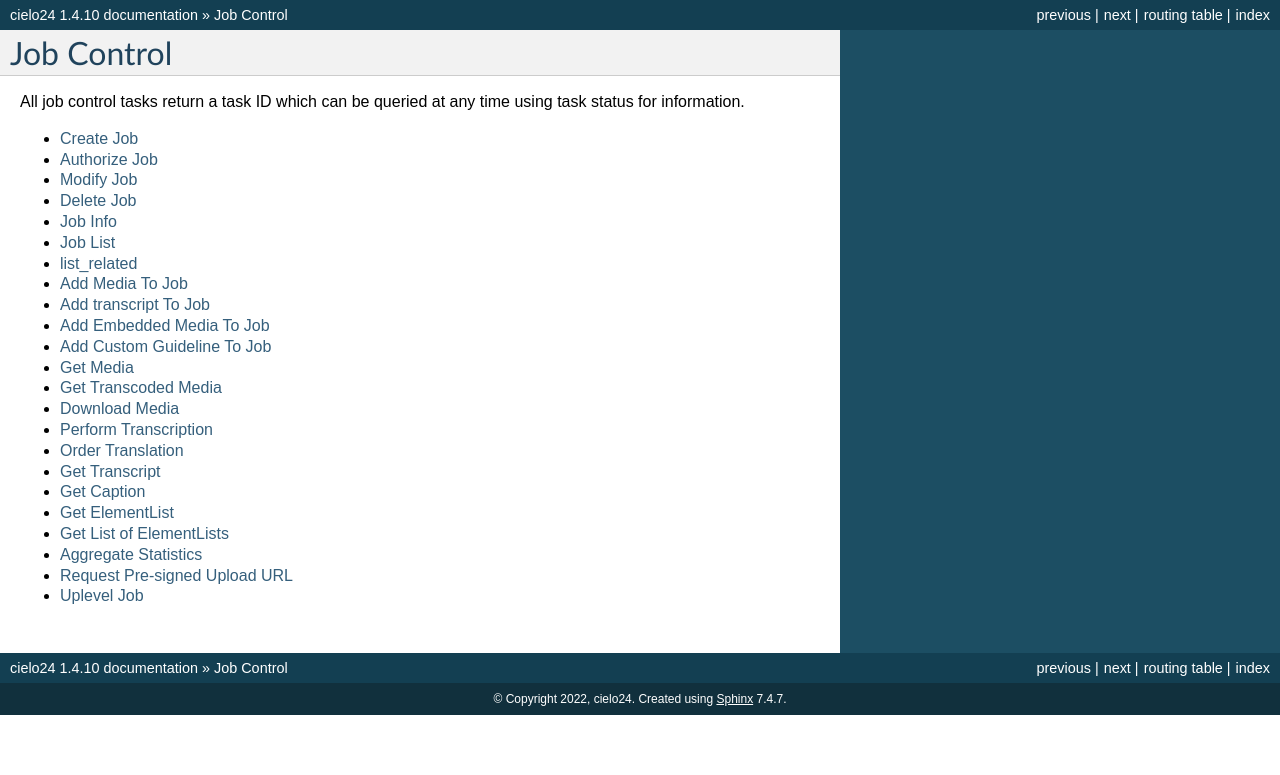
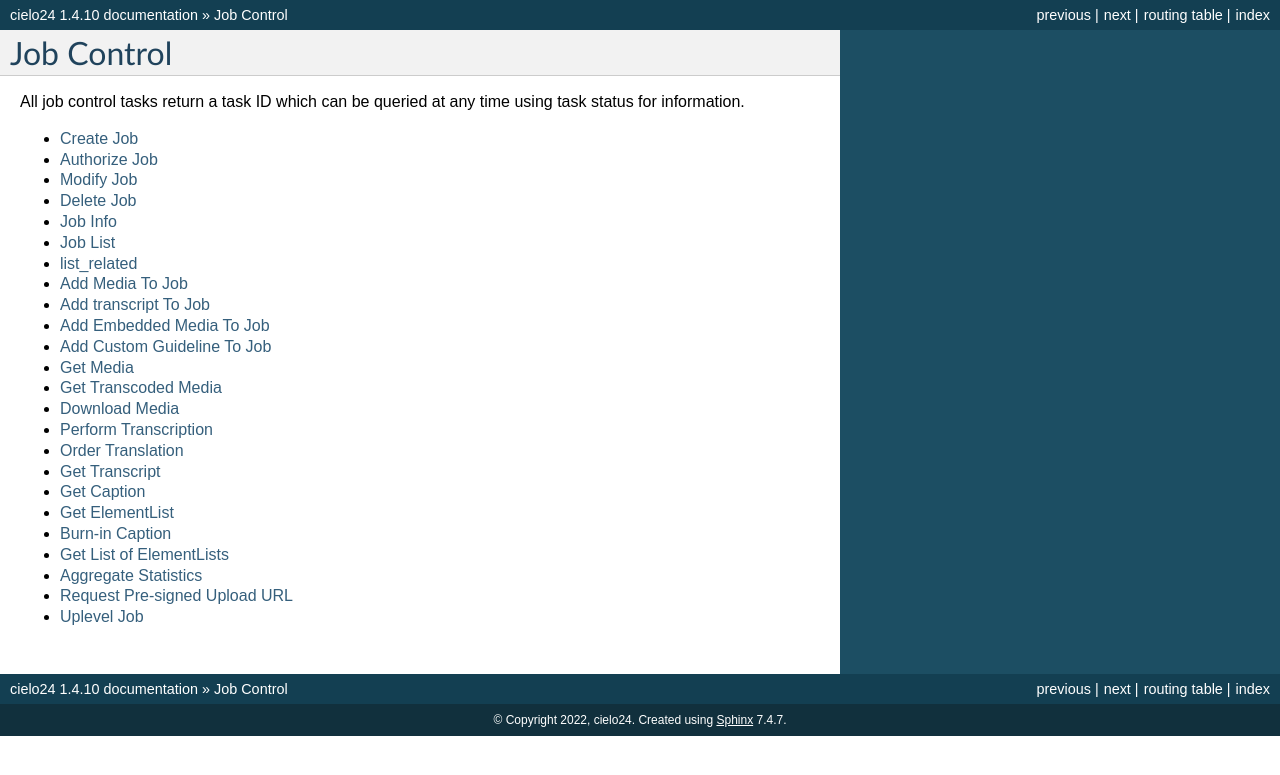
Before and after one commit to cielo24/Docs, a Sphinx documentation site: the page built from api/source/job_control/index.rst, in a window 1280 px wide. Shown: the top 775 px of the page. Built offline with Sphinx 7.4.7, drawn with Linux system fonts in a browser that asks for light colours.

Commit message:
feat(DEV-2051): adds burn-in caption documentation on index list

```diff
--- a/api/source/job_control/index.rst
+++ b/api/source/job_control/index.rst
@@ -25,6 +25,7 @@ All job control tasks return a task ID which can be queried at any time using ta
    get_transcript
    get_caption
    get_elementlist
+   burn_in_caption
    list_elementlists
    aggregate_statistics
    request_upload_url
```
